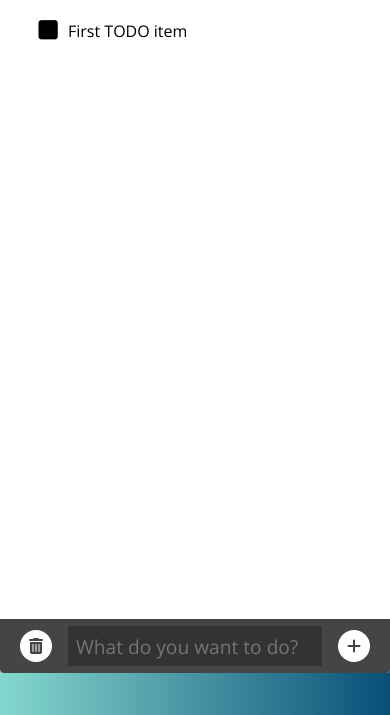
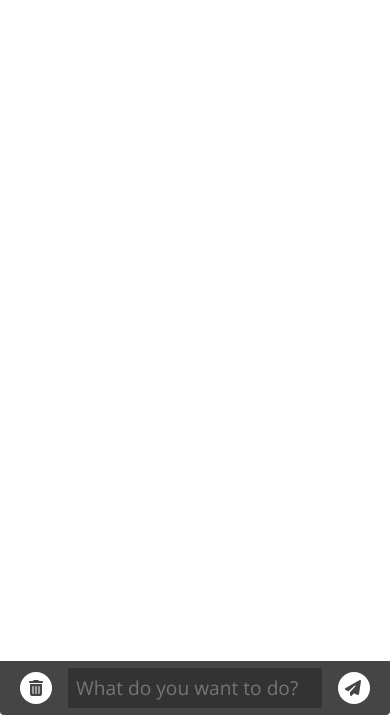
Before and after one commit to kopenkinda/YNOV_B1, a PHP site: page / in a window 390 px wide. Shown: the part 129-844 px from the top of the page. Run offline with PHP 8.4, Linux system fonts and the light colour scheme; some libraries are stand-ins or nearby versions.

Commit message:
Added mobile support + send animation

```diff
--- a/JavaScript/todo/index.html
+++ b/JavaScript/todo/index.html
@@ -17,15 +17,15 @@
       <h1>Todo list</h1>
     </div>
     <ul id="todos">
-      <li class="todo-item done">
+      <!-- <li class="todo-item done">
         <span class="custom-checkbox">
           <i class="fas fa-check-square"></i>
-          <!-- <i class="fas fa-square"></i> -->
+          <i class="fas fa-square"></i>
         </span>
         <span class="todo-item__name">
           TO Do item here
         </span>
-      </li>
+      </li> -->
     </ul>
     <div id="controls">
       <a href="#" class="actionBtn" id="deleteItems">
@@ -33,7 +33,7 @@
         <span id="selectionCount" class="hidden">0</span>
       </a>
       <input type="text" id="actionInput" placeholder="What do you want to do?">
-      <a href="#" class="actionBtn" id="addItem"><i class="fas fa-plus"></i></a>
+      <a href="#" class="actionBtn" id="addItem"><i class="fas fa-paper-plane"></i></a>
     </div>
   </div>
   <script src="script.js"></script>
--- a/JavaScript/todo/script.js
+++ b/JavaScript/todo/script.js
@@ -15,7 +15,7 @@
 
 // localStorage.removeItem( 'myTodoList' );
 if ( !localStorage[ 'myTodoList' ] ) localStorage.setItem( 'myTodoList', JSON.stringify( [ { name: "First TODO item", checked: false, id: 0 } ] ) );
-let todos = JSON.parse( localStorage[ 'myTodoList' ] );
+let todos = JSON.parse( localStorage[ 'myTodoList' ] ); // []
 let id = todos.length;
 
 const addTodo = ( name ) =>
--- a/JavaScript/todo/style.css
+++ b/JavaScript/todo/style.css
@@ -53,7 +53,7 @@
   width: 100%;
   min-height: 48px;
   padding: 8px 0;
-  display:grid;
+  display: grid;
   grid-template-columns: 32px 1fr;
   justify-items: center;
   align-items: center;
@@ -63,7 +63,7 @@
   background-color: #eeeeee;
 }
 
-.todo-item.done .todo-item__name{
+.todo-item.done .todo-item__name {
   text-decoration: line-through;
 }
 
@@ -137,3 +137,21 @@
 .fa-check-square {
   color: rgb(0, 189, 0);
 }
+
+#addItem i {
+  transition: all .33s;
+  transform: translateX(-1px);
+}
+
+#addItem:hover i {
+  transform: rotate(45deg) translateY(-2px) translateX(-2px);
+}
+
+@media only screen and (max-width: 512px) {
+  #app {
+    width: 100vw;
+    min-height: 100vh;
+    height: 100vh;
+    border-radius: 0;
+  }
+}
```
